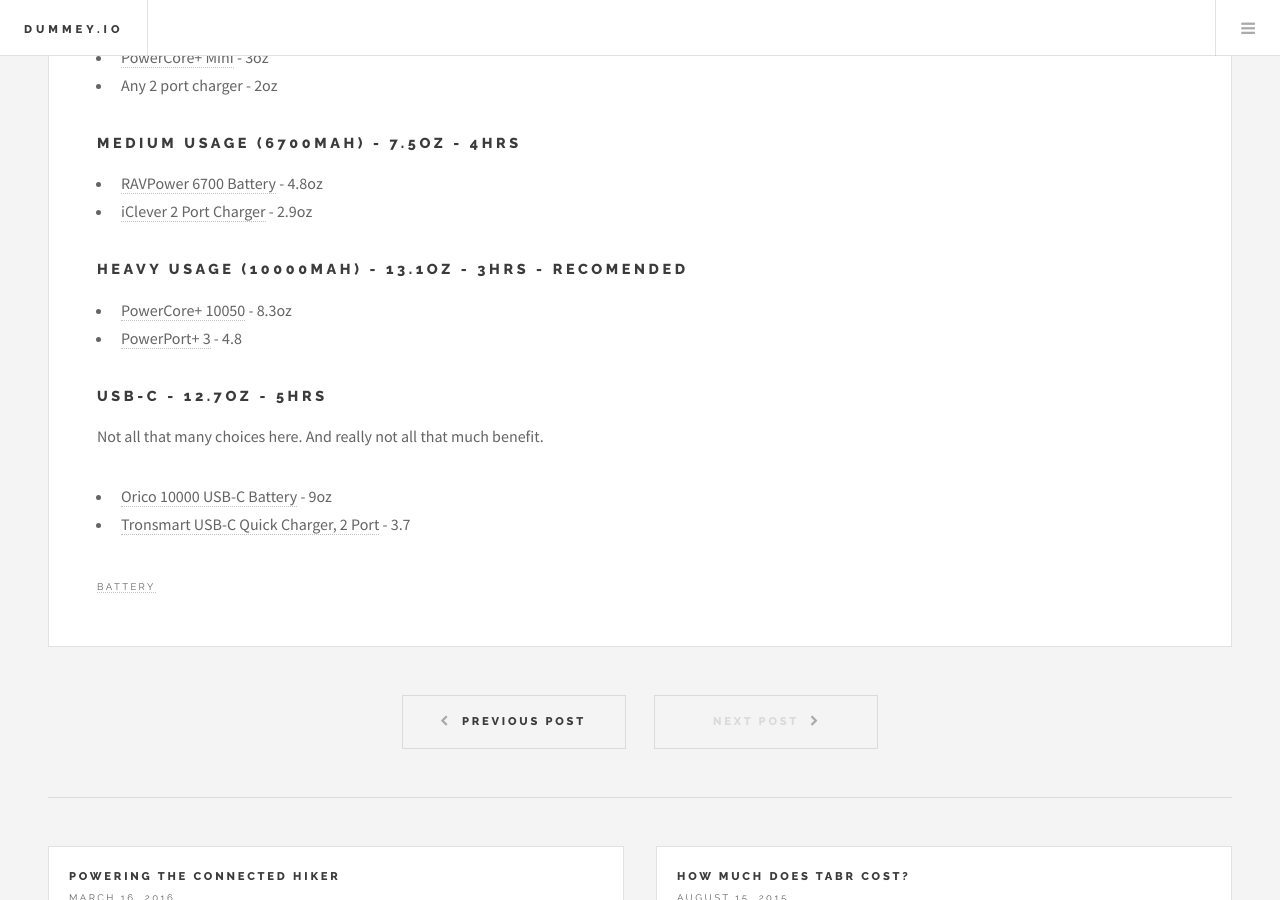
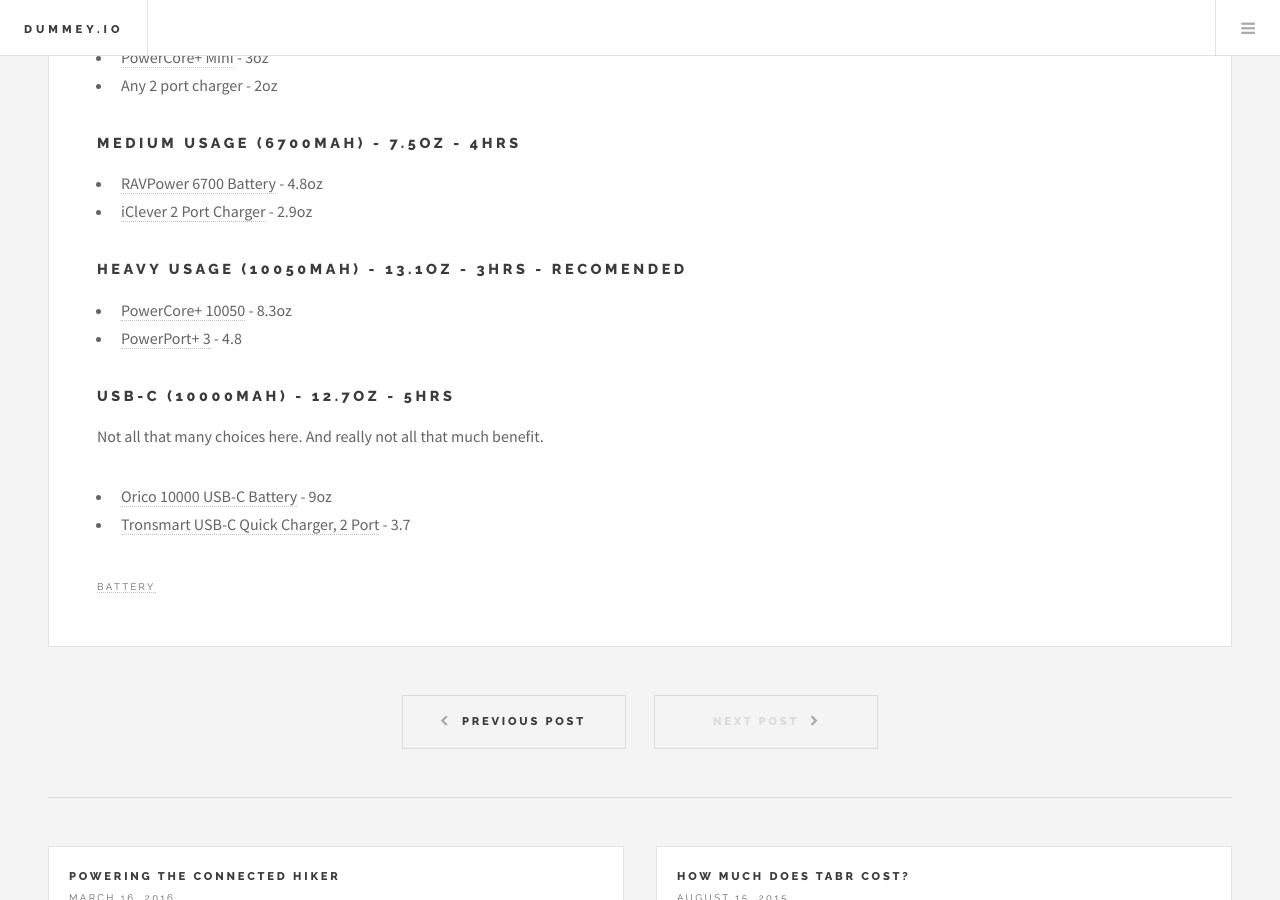
Before and after one commit to dummey/dummey.github.io, a Jekyll site: the page built from _posts/2016-03-16-powering-the-connected-hiker.md, in a window 1280 px wide and 900 px high, scrolled down 3607 px. Built offline with Jekyll 4.4.1, drawn with Linux system fonts in a browser that asks for light colours.

Commit message:
Formatting

```diff
--- a/_posts/2016-03-16-powering-the-connected-hiker.md
+++ b/_posts/2016-03-16-powering-the-connected-hiker.md
@@ -105,12 +105,12 @@
 - [RAVPower 6700 Battery](http://www.amazon.com/Portable-RAVPower-External-Technology-Smartphones/dp/B00Y2PX4U2) - 4.8oz
 - [iClever 2 Port Charger](http://www.amazon.com/iClever-BoostCube-Technology-Blackberry-Bluetooth/dp/B00QTE09SY) - 2.9oz
 
-### Heavy Usage (10000mAh) - 13.1oz - 3hrs - Recomended
+### Heavy Usage (10050mAh) - 13.1oz - 3hrs - Recomended
 
 - [PowerCore+ 10050](http://www.amazon.com/dp/B013HSQXZC) - 8.3oz
 - [PowerPort+ 3](http://www.amazon.com/dp/B017JSZKGY) - 4.8
 
-### USB-C - 12.7oz - 5hrs
+### USB-C (10000mAh) - 12.7oz - 5hrs
 Not all that many choices here. And really not all that much benefit.
 
 - [Orico 10000 USB-C Battery](http://www.amazon.com/ORICO-10000mAh-Portable-External-Battery/dp/B018VK1TAU) - 9oz
```
